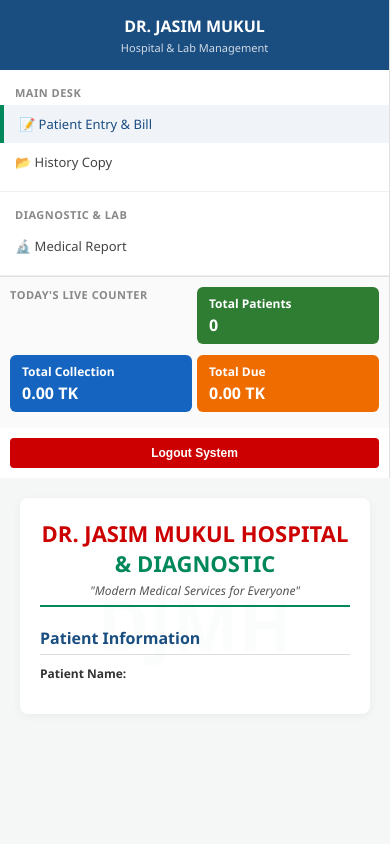
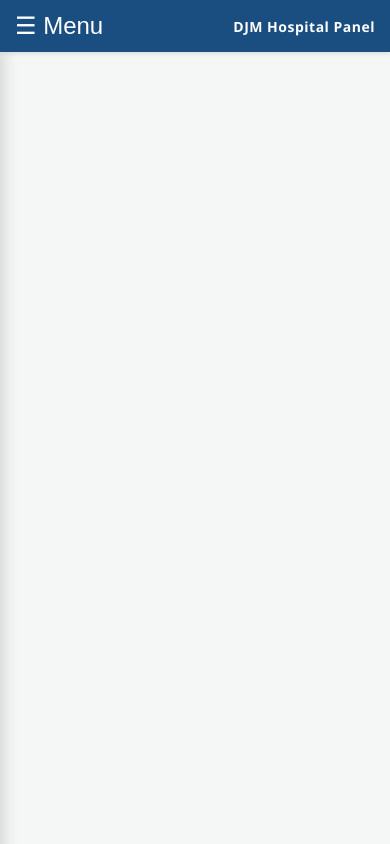
Before and after one commit to drjosimmukulhospital/Dr-josim-mukul-hospital-, a plain HTML site: page index.html in a window 390 px wide. Drawn offline with Linux system fonts and the light colour scheme.

Commit message:
Update index.html

```diff
--- a/index.html
+++ b/index.html
@@ -5,13 +5,12 @@
     <meta name="viewport" content="width=device-width, initial-scale=1.0">
     <title>Dr. Jasim Mukul Hospital - Advanced Dashboard</title>
     <style>
-        /* 🎨 ড্যাশবোর্ড থিম এবং কোর লেআউট সিএসএস */
         :root {
             --primary-blue: #1a4d80;
             --primary-green: #00875a;
             --danger-red: #cc0000;
             --bg-light: #f4f7f6;
-            --sidebar-width: 250px;
+            --sidebar-width: 260px;
         }
 
         body {
@@ -24,7 +23,32 @@
             overflow: hidden;
         }
 
-        /* 🚪 বামপাশের স্থায়ী সাইডবার (Sidebar) */
+        /* 📱 মোবাইল ফ্রেন্ডলি টপ বার (কম্পিউটারে এটি লুকানো থাকবে) */
+        .mobile-top-bar {
+            display: none;
+            background-color: var(--primary-blue);
+            color: white;
+            padding: 12px 15px;
+            align-items: center;
+            justify-content: space-between;
+            position: fixed;
+            top: 0;
+            left: 0;
+            right: 0;
+            z-index: 1000;
+            box-shadow: 0 2px 5px rgba(0,0,0,0.1);
+        }
+        .menu-toggle-btn {
+            background: none;
+            border: none;
+            color: white;
+            font-size: 24px;
+            cursor: pointer;
+            padding: 0;
+            width: auto;
+        }
+
+        /* 🚪 বামপাশের সাইডবার (কম্পিউটারে এটি স্থায়ী ও বড় থাকবে) */
         .sidebar {
             width: var(--sidebar-width);
             background-color: #ffffff;
@@ -35,21 +59,20 @@
             height: 100%;
             box-sizing: border-box;
             overflow-y: auto;
+            z-index: 999;
+            flex-shrink: 0;
         }
 
         .sidebar-brand {
-            padding: 15px;
+            padding: 20px 15px;
             background-color: var(--primary-blue);
             color: #ffffff;
             text-align: center;
         }
         .sidebar-brand h3 { margin: 0; font-size: 16px; font-weight: bold; }
-        .sidebar-brand p { margin: 3px 0 0 0; font-size: 11px; opacity: 0.8; }
+        .sidebar-brand p { margin: 4px 0 0 0; font-size: 11px; opacity: 0.8; }
 
-        .menu-section {
-            padding: 10px 0;
-            border-bottom: 1px solid #f0f0f0;
-        }
+        .menu-section { padding: 10px 0; border-bottom: 1px solid #f0f0f0; }
         .menu-title {
             font-size: 11px;
             text-transform: uppercase;
@@ -61,13 +84,13 @@
         .menu-item {
             display: flex;
             align-items: center;
-            padding: 10px 15px;
+            padding: 12px 15px;
             color: #444;
             text-decoration: none;
             font-size: 13px;
             font-weight: 500;
             cursor: pointer;
-            transition: background 0.2s;
+            border-left: 4px solid transparent;
         }
         .menu-item:hover, .menu-item.active {
             background-color: #f0f4f8;
@@ -75,45 +98,20 @@
             border-left: 4px solid var(--primary-green);
         }
 
-        /* 📊 সাইডবারের নিচের লাইভ কাউন্টার কার্ডস (Live Stats) */
-        .live-stats-panel {
-            padding: 10px;
-            background-color: #fafafa;
-            border-top: 1px solid #e0e0e0;
-        }
-        .stat-card {
-            padding: 8px 12px;
-            border-radius: 6px;
-            margin-bottom: 6px;
-            color: white;
-            font-size: 12px;
-            font-weight: bold;
-        }
-        .stat-card span { display: block; font-size: 16px; font-weight: 800; margin-top: 2px;}
+        /* 📊 সাইডবার লাইভ কাউন্টার প্যানেল */
+        .live-stats-panel { padding: 12px; background-color: #fafafa; border-top: 1px solid #e0e0e0; }
+        .stat-card { padding: 8px 12px; border-radius: 6px; margin-bottom: 6px; color: white; font-size: 11px; font-weight: bold; }
+        .stat-card span { display: block; font-size: 15px; font-weight: 800; margin-top: 2px;}
         .bg-green { background-color: #2e7d32; }
         .bg-blue { background-color: #1565c0; }
         .bg-orange { background-color: #ef6c00; }
-        .bg-red { background-color: #c62828; }
 
-        .btn-logout {
-            background-color: var(--danger-red);
-            color: white;
-            border: none;
-            padding: 8px;
-            width: calc(100% - 20px);
-            margin: 10px;
-            border-radius: 4px;
-            font-weight: bold;
-            cursor: pointer;
-            font-size: 12px;
-        }
-
-        /* 💻 ডানপাশের মূল কন্টেন্ট এরিয়া (Main Dashboard Workspace) */
+        /* 💻 ডানপাশের মূল কন্টেন্ট এরিয়া (Workspace) */
         .main-workspace {
             flex: 1;
             height: 100%;
             overflow-y: auto;
-            padding: 20px;
+            padding: 25px;
             box-sizing: border-box;
             position: relative;
         }
@@ -121,113 +119,114 @@
         .dashboard-page {
             display: none;
             background: #ffffff;
-            padding: 20px;
+            padding: 25px;
             border-radius: 8px;
-            box-shadow: 0 2px 10px rgba(0,0,0,0.05);
-            max-width: 800px;
+            box-shadow: 0 2px 12px rgba(0,0,0,0.06);
+            max-width: 900px;
             margin: 0 auto;
+            box-sizing: border-box;
         }
         .dashboard-page.active { display: block; }
 
-        /* 🩺 Official Printed Pad Header */
-        .pad-header {
-            text-align: center;
-            border-bottom: 2px solid var(--primary-green);
-            padding-bottom: 6px;
-            margin-bottom: 15px;
-        }
-        .logo-text-en { color: var(--danger-red); font-size: 22px; font-weight: bold; margin: 0; }
+        /* 🩺 Printed Pad Header */
+        .pad-header { text-align: center; border-bottom: 2px solid var(--primary-green); padding-bottom: 6px; margin-bottom: 20px; }
+        .logo-text-en { color: var(--danger-red); font-size: 22px; font-weight: bold; margin: 0; letter-spacing: 0.5px; }
         .logo-text-en span { color: var(--primary-green); }
         .slogan { font-size: 12px; color: #555; margin: 4px 0 0 0; font-style: italic; }
 
-        .section-title {
-            font-size: 16px;
-            color: var(--primary-blue);
-            border-bottom: 1px solid #ddd;
-            padding-bottom: 5px;
-            margin: 20px 0 10px 0;
-            font-weight: bold;
-        }
+        .section-title { font-size: 15px; color: var(--primary-blue); border-bottom: 1px solid #ddd; padding-bottom: 4px; margin: 25px 0 15px 0; font-weight: bold; text-transform: uppercase; letter-spacing: 0.5px; }
 
-        /* 📝 ফর্ম এবং ইনপুট গ্রিড */
+        /* 📝 রেস্পন্সিভ ফর্ম গ্রিড লেআউট (কম্পিউটারে চমৎকার পাশাপাশি গ্রিড দেখাবে) */
         .grid-2 {
             display: grid;
             grid-template-columns: repeat(2, 1fr);
-            gap: 12px;
+            gap: 15px;
         }
-        .form-group { display: flex; flex-direction: column; margin-bottom: 8px; }
+        .form-group { display: flex; flex-direction: column; margin-bottom: 5px; }
         .form-group.full-width { grid-column: span 2; }
-        label { font-weight: bold; margin-bottom: 4px; color: #333; font-size: 12px; }
+        label { font-weight: bold; margin-bottom: 5px; color: #333; font-size: 12px; }
         input, select, textarea {
-            padding: 8px;
+            padding: 10px;
             border: 1px solid #ccc;
             border-radius: 4px;
             font-size: 13px;
             box-sizing: border-box;
             width: 100%;
+            background-color: #fff;
         }
 
         table { width: 100%; border-collapse: collapse; margin-top: 10px; }
-        th, td { border: 1px solid #ddd; padding: 8px; text-align: left; font-size: 13px; }
+        th, td { border: 1px solid #ddd; padding: 10px; text-align: left; font-size: 13px; }
         th { background-color: #f2f2f2; }
 
-        .billing-summary {
-            margin-top: 15px;
-            display: flex;
-            flex-direction: column;
-            align-items: flex-end;
-            gap: 5px;
-        }
-        .billing-box { display: flex; align-items: center; gap: 10px; }
-        .billing-box label { width: 120px; text-align: right; }
-        .billing-box input { width: 120px; text-align: right; font-weight: bold; }
+        .billing-summary { margin-top: 20px; display: flex; flex-direction: column; align-items: flex-end; gap: 6px; }
+        .billing-box { display: flex; align-items: center; gap: 12px; }
+        .billing-box label { width: 130px; text-align: right; font-size: 13px; font-weight: bold; }
+        .billing-box input { width: 130px; text-align: right; font-weight: bold; padding: 6px; }
 
         .btn-submit {
-            background-color: var(--primary-green);
-            color: white;
-            border: none;
-            padding: 12px;
-            font-size: 14px;
-            font-weight: bold;
-            border-radius: 4px;
-            cursor: pointer;
-            width: 100%;
-            margin-top: 15px;
+            background-color: var(--primary-green); color: white; border: none; padding: 12px;
+            font-size: 15px; font-weight: bold; border-radius: 4px; cursor: pointer; width: 100%; margin-top: 20px;
+            box-shadow: 0 2px 5px rgba(0,0,0,0.1);
+        }
+        .btn-submit:hover { background-color: #006644; }
+        .btn-clear-all { background-color: var(--danger-red); color: white; padding: 8px 12px; border: none; border-radius: 4px; font-weight: bold; cursor: pointer; margin-bottom: 15px; font-size: 12px; }
+
+        .print-value { display: none; padding: 4px 0; font-size: 14px; border-bottom: 1px dotted #ccc; }
+        .watermark { position: absolute; top: 40%; left: 50%; transform: translate(-50%, -50%); font-size: 80px; font-weight: bold; color: rgba(0, 135, 90, 0.02); pointer-events: none; user-select: none; }
+
+        /* 📱 শুধুমাত্র মোবাইল স্ক্রিনের জন্য বিশেষ পরিবর্তন (স্লাইড মেনু চালু হবে) */
+        @media (max-width: 992px) {
+            body { flex-direction: column; }
+            .mobile-top-bar { display: flex; }
+
+            .sidebar {
+                position: fixed;
+                top: 50px;
+                left: 0;
+                bottom: 0;
+                transform: translateX(-100%);
+                box-shadow: 3px 0 15px rgba(0,0,0,0.15);
+                transition: transform 0.3s ease;
+            }
+            .sidebar.open {
+                transform: translateX(0);
+            }
+
+            .main-workspace {
+                padding: 15px;
+                margin-top: 50px;
+                height: calc(100vh - 50px);
+            }
+            .grid-2 { grid-template-columns: 1fr; gap: 10px; }
+            .form-group.full-width { grid-column: span 1; }
         }
 
-        .print-value { display: none; padding: 4px 0; font-size: 14px; border-bottom: 1px dotted #ccc; }
-        .watermark {
-            position: absolute;
-            top: 40%; left: 50%; transform: translate(-50%, -50%);
-            font-size: 70px; font-weight: bold; color: rgba(0, 135, 90, 0.02);
-            pointer-events: none; user-select: none;
-        }
-
-        /* 🖨️ প্রিন্ট লেআউট (শুধুমাত্র বিল কপি আসবে, সাইডবার ও বাটন গায়েব হয়ে যাবে) */
+        /* 🖨️ প্রিন্ট লেআউট (প্রিন্ট করলে দুই ডিভাইসেই একদম ক্লিন বিল কপি আসবে) */
         @media print {
             @page { size: A4; margin: 10mm 15mm 10mm 15mm; }
             body { background: #fff; overflow: visible; }
-            .sidebar { display: none !important; }
+            .sidebar, .mobile-top-bar, .no-print { display: none !important; }
             .main-workspace { padding: 0; overflow: visible; }
-            .dashboard-page { box-shadow: none; padding: 0; max-width: 100%; width: 100%; }
-            input, select, textarea, button, .btn-submit, .no-print { display: none !important; }
+            .dashboard-page { box-shadow: none; padding: 0; width: 100% !important; max-width: 100% !important; }
+            input, select, textarea, button, .btn-submit { display: none !important; }
             .print-value { display: block !important; }
-            .grid-2 { gap: 5px; }
+            .grid-2 { display: grid !important; grid-template-columns: repeat(2, 1fr) !important; gap: 8px !important; }
+            .form-group.full-width { grid-column: span 2 !important; }
             tr.empty-row { display: none !important; }
-        }
-
-        /* 📱 মোবাইলের জন্য সাইডবার রেস্পন্সিভ অ্যাডজাস্টমেন্ট */
-        @media (max-width: 768px) {
-            body { flex-direction: column; overflow: auto; }
-            .sidebar { width: 100%; height: auto; }
-            .live-stats-panel { display: grid; grid-template-columns: repeat(2, 1fr); gap: 5px; }
         }
     </style>
 </head>
 <body>
 
-    <!-- 🚪 বামপাশের স্থায়ী ড্যাশবোর্ড সাইডবার মেনু -->
-    <div class="sidebar no-print">
+    <!-- 📱 মোবাইল টপ বার (কম্পিউটারে এটি স্বয়ংক্রিয়ভাবে লুকিয়ে যাবে) -->
+    <div class="mobile-top-bar no-print">
+        <button class="menu-toggle-btn" onclick="toggleSidebar()">☰ Menu</button>
+        <div style="font-size: 14px; font-weight: bold; letter-spacing: 0.5px;">DJM Hospital Panel</div>
+    </div>
+
+    <!-- 🚪 ড্যাশবোর্ড সাইডবার (কম্পিউটারে স্থায়ী থাকবে, মোবাইলে টগল হবে) -->
+    <div class="sidebar no-print" id="sidebarMenu">
         <div>
             <div class="sidebar-brand">
                 <h3>DR. JASIM MUKUL</h3>
@@ -242,34 +241,3 @@
 
             <div class="menu-section">
                 <div class="menu-title">Diagnostic & Lab</div>
-                <div class="menu-item" onclick="loadPage('reportPage', this)">🔬 Medical Report</div>
-            </div>
-        </div>
-
-        <!-- 📊 সাইডবারের নিচের লাইভ কাউন্টার ইনফো প্যানেল -->
-        <div>
-            <div class="live-stats-panel">
-                <div class="menu-title" style="padding: 0 5px 5px 0;">Today's Live Counter</div>
-                <div class="stat-card bg-green">Total Patients <span id="statPatients">0</span></div>
-                <div class="stat-card bg-blue">Total Collection <span id="statCollection">0.00 TK</span></div>
-                <div class="stat-card bg-orange">Total Due <span id="statDue">0.00 TK</span></div>
-            </div>
-            <button class="btn-logout" onclick="alert('Logged out successfully.')">Logout System</button>
-        </div>
-    </div>
-
-    <!-- 💻 ডানপাশের মূল কন্টেন্ট এরিয়া (Workspace) -->
-    <div class="main-workspace">
-        <div class="watermark">DJMH</div>
-
-        <!-- ================= মডিউল ১: পেশেন্ট এন্ট্রি ও বিলিং ফর্ম ================= -->
-        <div id="billingPage" class="dashboard-page active">
-            <div class="pad-header">
-                <h1 class="logo-text-en">DR. JASIM MUKUL HOSPITAL <span>& DIAGNOSTIC</span></h1>
-                <p class="slogan">"Modern Medical Services for Everyone"</p>
-            </div>
-
-            <div class="section-title">Patient Information</div>
-            <div class="grid-2">
-                <div class="form-group">
-                    <label>Patient Name:</label>
```
